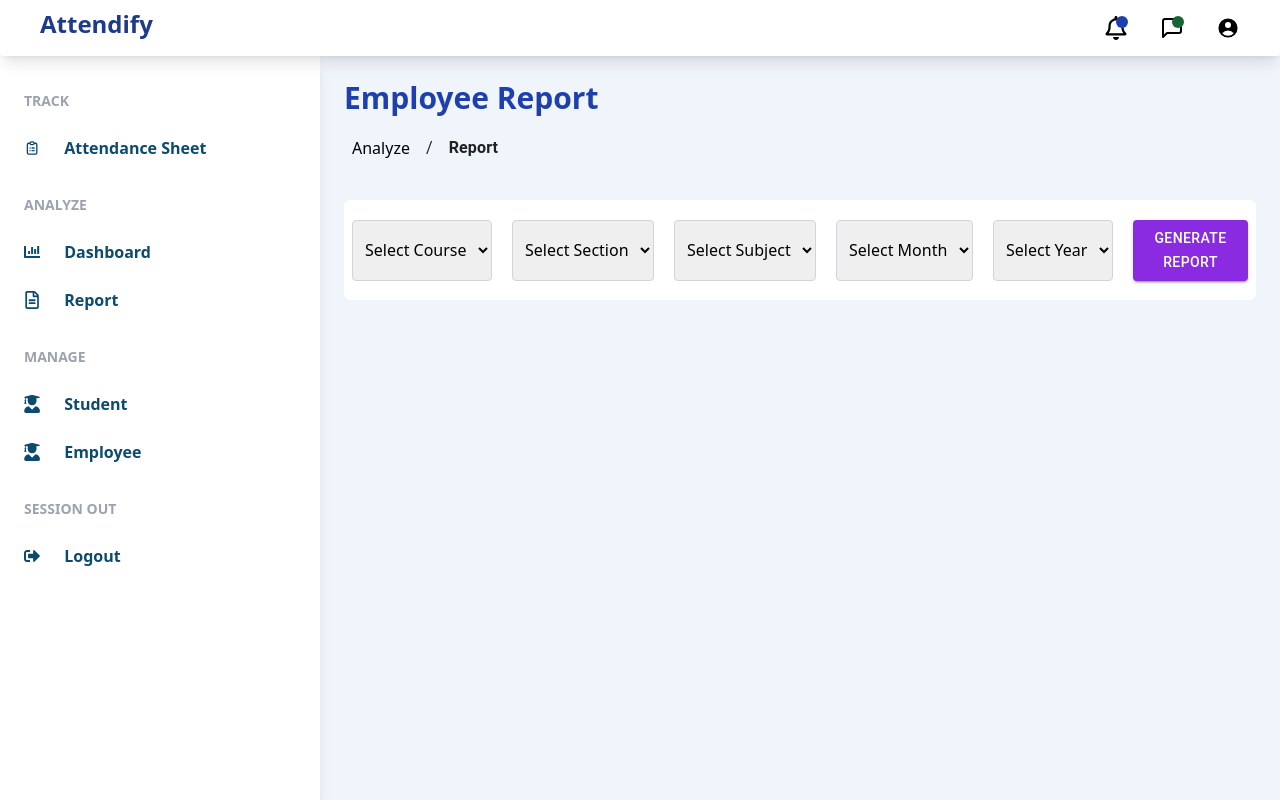
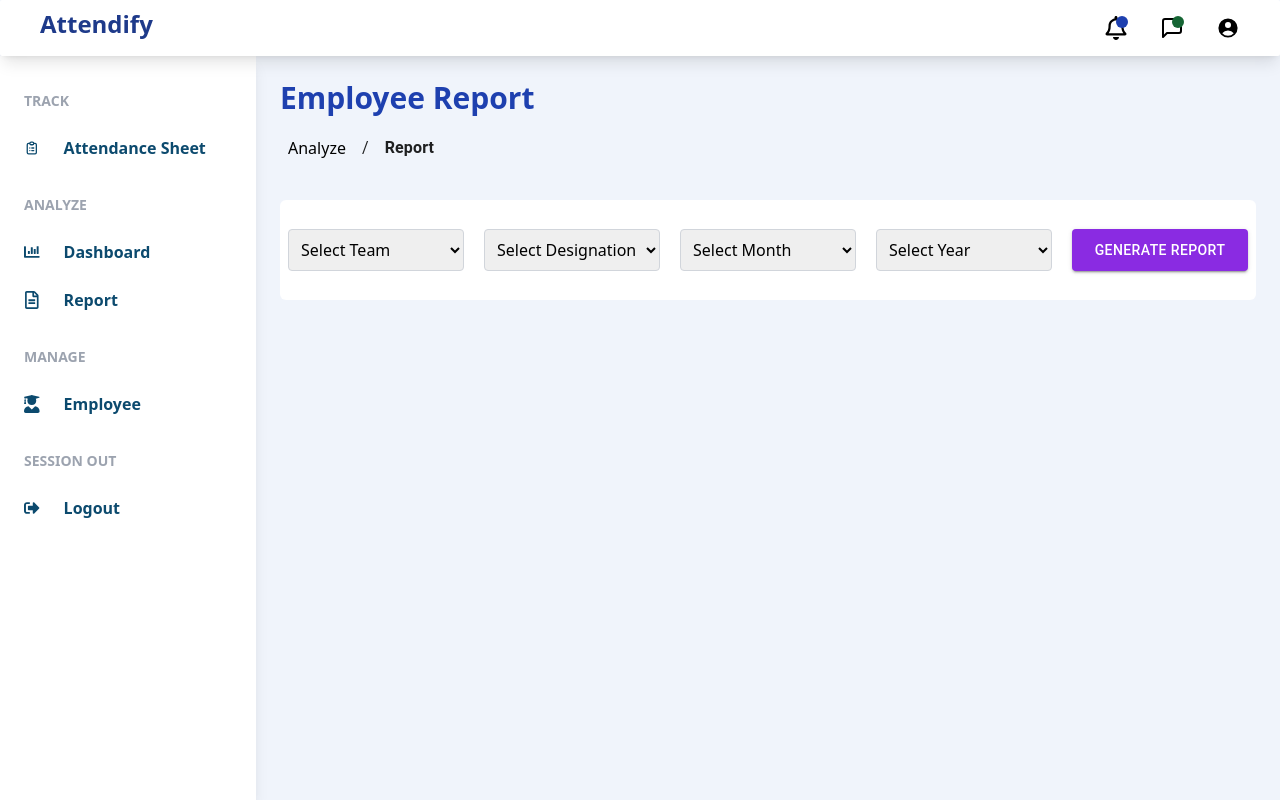
Before and after one commit to Muneeba2001/Attendify, a React (Vite) app in the folder FrontEnd/MarkIn/: page /AdminDashBoard/Analyze/Report in a window 1280 px wide. Built offline with nearby package versions, Linux system fonts and the light colour scheme.

Commit message:
Employee changes added

```diff
--- a/FrontEnd/MarkIn/src/Component/Admin/Employee_list/Employee_list.jsx
+++ b/FrontEnd/MarkIn/src/Component/Admin/Employee_list/Employee_list.jsx
@@ -65,67 +65,73 @@ const AttendanceSheet = () => {
           <Form className="space-y-6 rounded bg-white p-6 shadow">
             <div className="grid w-full grid-cols-4 gap-4">
               <div>
-                <label
+                {/* <label
                   htmlFor="subject"
                   className="block font-medium text-gray-700"
                 >
-                  Subject
-                </label>
+                  Designation
+                </label> */}
                 <Field
                   as="select"
                   name="Subject"
                   id="subject"
-                  className="mt-1 block w-full rounded-md border border-gray-300 bg-gray-50 shadow-sm focus:border-blue-500 focus:ring-blue-500"
+                  className="mt-1 block w-48 rounded-md border border-gray-300 bg-gray-50 p-2 shadow-sm focus:border-blue-500 focus:ring-blue-500"
                 >
                   <option value="" disabled>
-                    Select Subject
+                    Select Designation
                   </option>
-                  <option value="Maths">Maths</option>
-                  <option value="English">English</option>
-                  <option value="Urdu">Urdu</option>
+                  <option value="A">Computer systems manager</option>
+                  <option value="B">Network architect</option>
+                  <option value="C">Systems analyst</option>
+                  <option value="C">Systems analyst</option>
+                  <option value="C">IT coordinator</option>
+                  <option value="C">Network engineer</option>
+                  <option value="C">System administrator</option>
                 </Field>
               </div>
               <div>
-                <label
+                {/* <label
                   htmlFor="section"
                   className="block font-medium text-gray-700"
                 >
                   Section
-                </label>
+                </label> */}
                 <Field
                   as="select"
                   name="Section"
                   id="section"
-                  className="mt-1 block w-full rounded-md border border-gray-300 bg-gray-50 shadow-sm focus:border-blue-500 focus:ring-blue-500"
+                  className="mt-1 block w-48 rounded-md border border-gray-300 bg-gray-50 p-2 shadow-sm focus:border-blue-500 focus:ring-blue-500"
                 >
                   <option value="" disabled>
-                    Select Section
+                    Select Team
                   </option>
-                  <option value="A">A</option>
-                  <option value="B">B</option>
-                  <option value="C">C</option>
+                  <option value="BSCS">Marketing team</option>
+                  <option value="BS Maths">Technical team</option>
+                  <option value="BS Stats">Development team</option>
+                  <option value="BS Stats">Operations team</option>
+                  <option value="BS Stats">Quality Assurance team</option>
                 </Field>
               </div>
               <div>
-                <label
+                {/* <label
                   htmlFor="date"
                   className="block font-medium text-gray-700"
                 >
                   Date
-                </label>
+                </label> */}
                 <Field
                   type="date"
                   name="Date"
                   id="date"
-                  className="mt-1 block w-full rounded-md border border-gray-300 bg-gray-50 shadow-sm focus:border-blue-500 focus:ring-blue-500"
+                  className="mt-1 block w-48 rounded-md border border-gray-300 bg-gray-50 p-2 shadow-sm focus:border-blue-500 focus:ring-blue-500"
                 />
               </div>
               <div className="">
                 <Button
+                  variant="contained"
+                  sx={{ backgroundColor: "blueviolet", color: "white" }}
                   type="submit"
-                  variant="contained"
-                  sx={{ backgroundColor: "rgb(96,80,220)", color: "white" }}
-                  disabled={isSubmitting}
+                  className="w-44"
                 >
                   Generate Sheet
                 </Button>
@@ -135,7 +141,7 @@ const AttendanceSheet = () => {
         )}
       </Formik>
 
-      <div className="mt-8 w-full overflow-x-auto rounded bg-white p-8 shadow">
+      {/* <div className="mt-8 w-full overflow-x-auto rounded bg-white p-8 shadow">
         <table className="min-w-full divide-y divide-gray-200">
           <thead className="bg-gray-100">
             <tr>
@@ -143,10 +149,10 @@ const AttendanceSheet = () => {
                 #
               </th>
               <th className="px-6 py-3 text-left text-xs font-medium uppercase tracking-wider text-gray-500">
-                Student Name
+                Employee Name
               </th>
               <th className="px-6 py-3 text-left text-xs font-medium uppercase tracking-wider text-gray-500">
-                Student ID
+                Employee ID
               </th>
               <th className="px-6 py-3 text-left text-xs font-medium uppercase tracking-wider text-gray-500">
                 Status
@@ -172,7 +178,7 @@ const AttendanceSheet = () => {
             ))}
           </tbody>
         </table>
-      </div>
+      </div> */}
     </div>
   );
 };
--- a/FrontEnd/MarkIn/src/Component/BreadCrumbs/ManageBreadCrumb.jsx
+++ b/FrontEnd/MarkIn/src/Component/BreadCrumbs/ManageBreadCrumb.jsx
@@ -21,7 +21,7 @@ export default function ManageBreadCrumb() {
   // Breadcrumbs data with labels and hrefs
   const breadCrumbs = [
     { label: "Manage", href: "/AdminDashBoard/Manage" },
-    { label: "Student", href: "/AdminDashBoard/Manage/Student" },
+    { label: "Employee", href: "/AdminDashBoard/Manage/Employee" },
   ];
 
   return (
--- a/FrontEnd/MarkIn/src/Component/DashBoard/SideBar.jsx
+++ b/FrontEnd/MarkIn/src/Component/DashBoard/SideBar.jsx
@@ -63,7 +63,7 @@ const SideBar = () => {
             MANAGE
           </NavLink>
         </div>
-        <div className="mb-2 flex items-center">
+        {/* <div className="mb-2 flex items-center">
           <FaUserGraduate className="mr-2 text-lg" />
           <NavLink
             to="/AdminDashBoard/Manage/Student"
@@ -72,7 +72,7 @@ const SideBar = () => {
           >
             Student
           </NavLink>
-        </div>
+        </div> */}
         <div className="mb-2 flex items-center">
           <FaUserGraduate className="mr-2 text-lg" />
           <NavLink
--- a/FrontEnd/MarkIn/src/Pages/AdminDashBoard/Analyze/Report.jsx
+++ b/FrontEnd/MarkIn/src/Pages/AdminDashBoard/Analyze/Report.jsx
@@ -1,27 +1,28 @@
-import { Button } from '@mui/material';
-import { Field, Formik, Form } from 'formik';
-import { useState } from 'react';
-import React from 'react';
-import ReportBreadCrumb from '../../../Component/BreadCrumbs/ReportBreadCrumb';
-
+import { Button } from "@mui/material";
+import { Field, Formik, Form } from "formik";
+import { useState } from "react";
+import React from "react";
+import ReportBreadCrumb from "../../../Component/BreadCrumbs/ReportBreadCrumb";
 
 const Report = () => {
   const [reportData, setReportData] = useState(null);
-  const keys = ['course', 'section', 'subject', 'month', 'year'];
+  const keys = ["course", "section", "subject", "month", "year"];
 
   return (
     <>
-     <div>
-      <h1 className='text-blue-800 font-bold text-3xl mb-5'>Employee Report</h1>
-      <ReportBreadCrumb />
-     </div>
+      <div>
+        <h1 className="mb-5 text-3xl font-bold text-blue-800">
+          Employee Report
+        </h1>
+        <ReportBreadCrumb />
+      </div>
       <Formik
         initialValues={{
-          course: '',
-          section: '',
-          subject: '',
-          month: '',
-          year: '',
+          course: "",
+          section: "",
+          subject: "",
+          month: "",
+          year: "",
         }}
         onSubmit={(values) => {
           setReportData(values);
@@ -29,43 +30,81 @@ const Report = () => {
         }}
       >
         {({ handleSubmit }) => (
-          <div className='Container flex flex-col justify-center items-center w-full'>
-            <div className="selectionForm p-2 bg-white min-h-[100px] rounded-md flex justify-center items-center">
+          <div className="Container flex w-full flex-col items-center justify-center">
+            <div className="selectionForm flex min-h-[100px] items-center justify-center rounded-md bg-white p-2">
               <Form onSubmit={handleSubmit}>
-                <div className="report ">
-                  <div className="selectionForm w-full flex space-x-5">
+                <div className="report">
+                  <div className="selectionForm flex space-x-5">
                     {/* Course */}
-                    <Field as="select" name="course" className=" p-2 border border-gray-300 rounded">
-                      <option value="" disabled>Select Course</option>
-                      <option value="BSCS">BSCS</option>
-                      <option value="BS Maths">BS Maths</option>
-                      <option value="BS Stats">BS Stats</option>
+                    <Field
+                      as="select"
+                      name="course"
+                      className="w-44 rounded border border-gray-300 p-2"
+                    >
+                      <option value="" disabled>
+                        Select Team
+                      </option>
+                      <option value="BSCS">Marketing team</option>
+                      <option value="BS Maths">Technical team</option>
+                      <option value="BS Stats">Development team</option>
+                      <option value="BS Stats">Operations team</option>
+                      <option value="BS Stats">Quality Assurance team</option>
                     </Field>
                     {/* Section */}
-                    <Field as="select" name="section" className=" p-2 border border-gray-300 rounded">
-                      <option value="" disabled>Select Section</option>
-                      <option value="A">A</option>
-                      <option value="B">B</option>
-                      <option value="C">C</option>
+                    <Field
+                      as="select"
+                      name="section"
+                      className="w-44 rounded border border-gray-300 p-2"
+                    >
+                      <option value="" disabled>
+                        Select Designation
+                      </option>
+                      <option value="A">Computer systems manager</option>
+                      <option value="B">Network architect</option>
+                      <option value="C">Systems analyst</option>
+                      <option value="C">Systems analyst</option>
+                      <option value="C">IT coordinator</option>
+                      <option value="C">Network engineer</option>
+                      <option value="C">System administrator</option>
                     </Field>
                     {/* Subject */}
-                    <Field as="select" name="subject" className=" p-2 border border-gray-300 rounded">
+                    {/* <Field as="select" name="subject" className=" p-2 border border-gray-300 rounded">
                       <option value="" disabled>Select Subject</option>
                       <option value="Calculus">Calculus</option>
                       <option value="DSA">DSA</option>
                       <option value="Statistics">Statistics</option>
-                    </Field>
+                    </Field> */}
                     {/* Month */}
-                    <Field as="select" name="month" className=" p-2 border border-gray-300 rounded">
-                      <option value="" disabled>Select Month</option>
-                      <option value="Jan">Jan</option>
-                      <option value="Feb">Feb</option>
+                    <Field
+                      as="select"
+                      name="month"
+                      className="w-44 rounded border border-gray-300 p-2"
+                    >
+                      <option value="" disabled>
+                        Select Month
+                      </option>
+                      <option value="Jan">January</option>
+                      <option value="Feb">February</option>
                       <option value="March">March</option>
                       <option value="April">April</option>
+                      <option value="April">May</option>
+                      <option value="April">June</option>
+                      <option value="April">July</option>
+                      <option value="April">August</option>
+                      <option value="April">September</option>
+                      <option value="April">Ocyober</option>
+                      <option value="April">November</option>
+                      <option value="April">December</option>
                     </Field>
                     {/* Year */}
-                    <Field as="select" name="year" className=" p-2 border border-gray-300 rounded">
-                      <option value="" disabled>Select Year</option>
+                    <Field
+                      as="select"
+                      name="year"
+                      className="w-44 rounded border border-gray-300 p-2"
+                    >
+                      <option value="" disabled>
+                        Select Year
+                      </option>
                       <option value="2024">2024</option>
                       <option value="2023">2023</option>
                       <option value="2022">2022</option>
@@ -73,10 +112,10 @@ const Report = () => {
                     </Field>
 
                     <Button
-                      variant='contained'
-                      sx={{ backgroundColor: "blueviolet", color: 'white' }}
+                      variant="contained"
+                      sx={{ backgroundColor: "blueviolet", color: "white" }}
                       type="submit"
-
+                      className="w-44"
                     >
                       Generate Report
                     </Button>
@@ -88,19 +127,25 @@ const Report = () => {
             {/* Display the generated report in a table */}
             <div className="tableData w-full">
               {reportData && (
-                <table className="min-w-full border border-gray-300 bg-white rounded-md shadow-md mt-6">
+                <table className="mt-6 min-w-full rounded-md border border-gray-300 bg-white shadow-md">
                   <thead className="bg-gray-200">
                     <tr>
                       <th className="border-b px-4 py-2 text-center">Report</th>
-                      <th className="border-b px-4 py-2 text-center">Summary</th>
+                      <th className="border-b px-4 py-2 text-center">
+                        Summary
+                      </th>
                     </tr>
                   </thead>
-                  <tbody className='text-center'>
+                  <tbody className="text-center">
                     {keys.map((key) => (
                       <tr key={key}>
                         {/* <td className="border-b px-4 py-2 font-bold">{key.charAt(0).toUpperCase() + key.slice(1)}</td> */}
-                        <td className='p-2'>{key.charAt(0).toUpperCase() + key.slice(1)}</td>
-                        <td className="border-b px-4 py-2">{reportData[key]}</td>
+                        <td className="p-2">
+                          {key.charAt(0).toUpperCase() + key.slice(1)}
+                        </td>
+                        <td className="border-b px-4 py-2">
+                          {reportData[key]}
+                        </td>
                       </tr>
                     ))}
                   </tbody>
--- a/FrontEnd/MarkIn/src/Pages/AdminDashBoard/Manage/Employee.jsx
+++ b/FrontEnd/MarkIn/src/Pages/AdminDashBoard/Manage/Employee.jsx
@@ -47,6 +47,7 @@ const Employee = () => {
 
   return (
     <>
+      <h1 className="text-3xl font-bold text-blue-800">Employee</h1>
       <EmployeeBreadCrumb />
       <div className="container mx-auto mt-5 bg-white p-4">
         <h1 className="mb-4 text-2xl font-bold">Employee List</h1>
--- a/FrontEnd/MarkIn/src/schema/form/Login.jsx
+++ b/FrontEnd/MarkIn/src/schema/form/Login.jsx
@@ -7,8 +7,8 @@ export const LoginSchema = yup.object({
     .required("Please enter your email"),
   password: yup
     .string()
-    .min(4, "Password should be at least 4 characters")
-    .max(16, "Password should not be more than 16 characters")
+    // .min(4, "Password should be at least 4 characters")
+    // .max(16, "Password should not be more than 16 characters")
     .required("Please enter your password"),
 });
 
```
